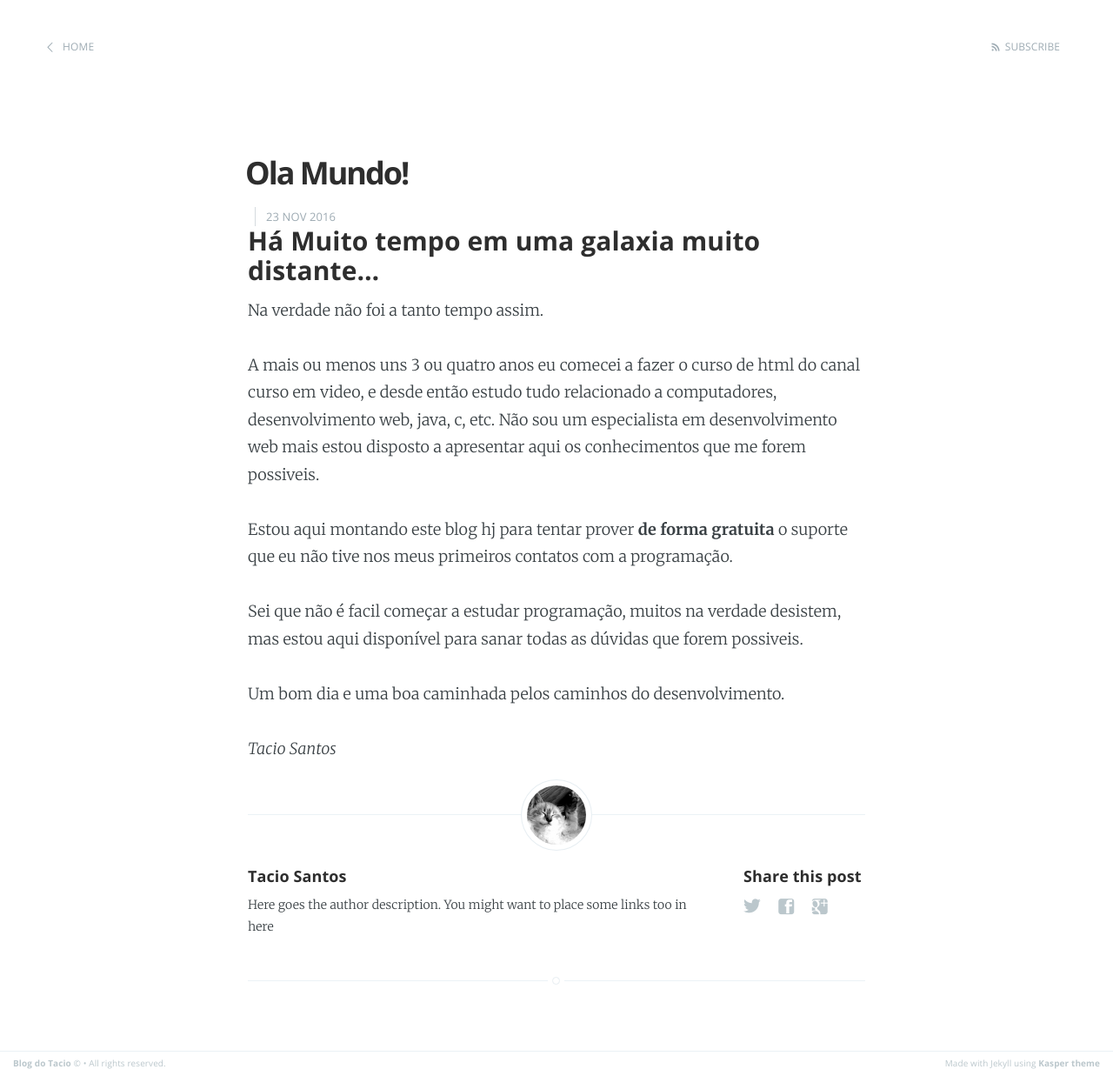
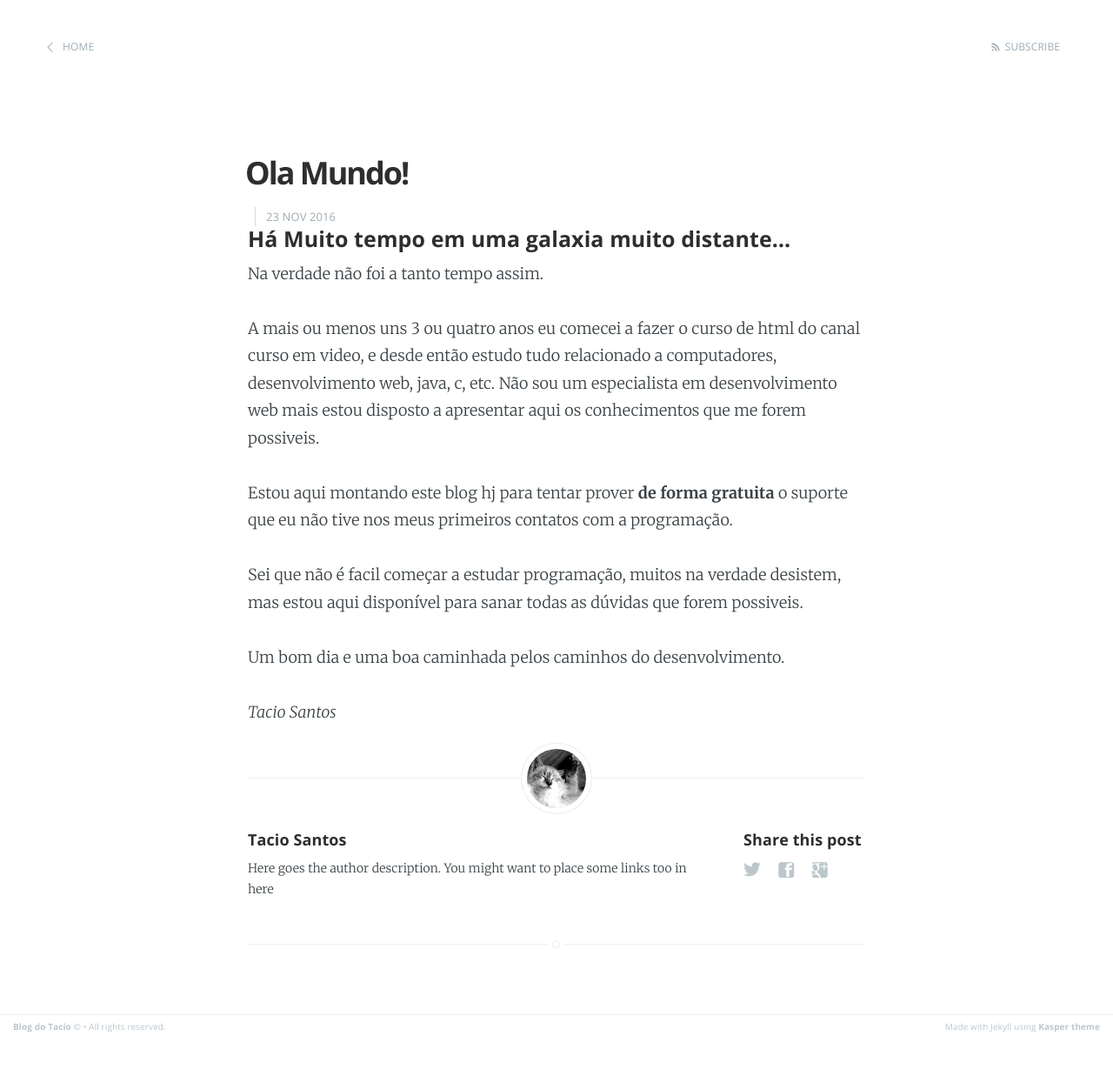
Before and after one commit to taciosantosblog/taciosantosblog.github.io, a Jekyll site: the page built from _posts/2016-11-23-hello_world.md, in a window 1280 px wide. Shown: the whole page at 87% size. Built offline with Jekyll 4.4.1, drawn with Linux system fonts in a browser that asks for light colours; comment, search, counter and statistics services are not loaded; after the commit the page ends 1194 px from its top, so only the background shows below that.

```diff
--- a/_posts/2016-11-23-hello_world.md
+++ b/_posts/2016-11-23-hello_world.md
@@ -5,7 +5,7 @@ layout: post
 disqus: true
 ---
 
-### Há Muito tempo em uma galaxia muito distante...
+#### Há Muito tempo em uma galaxia muito distante...
 
 Na verdade não foi a tanto tempo assim.
 
```
Also changed, not shown: 3 other files.
